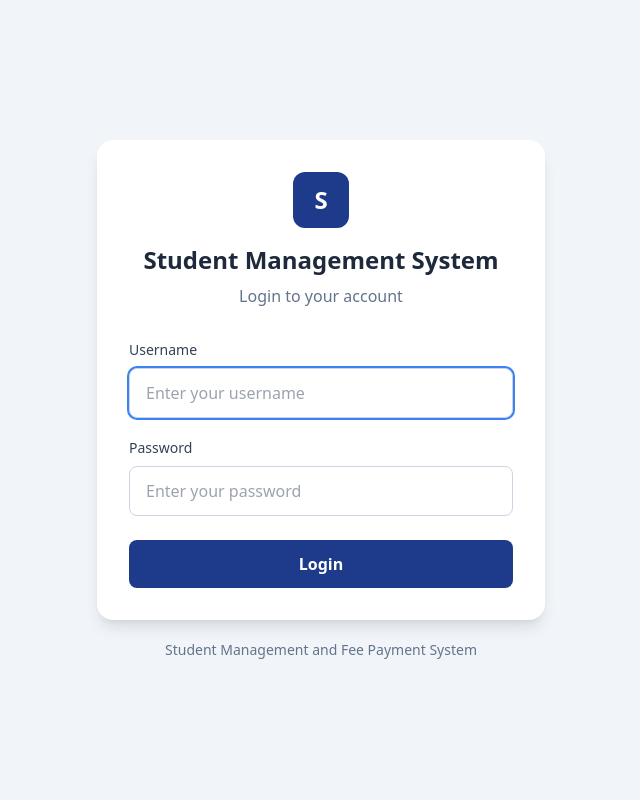
After one commit to Aakashsingh555/student_management_system, a Django app: page /accounts/login/ in a window 1280 px wide. The commit adds this page. Shown: the whole page, without its empty margins (319-959 px from the left). Run offline with Django 5.2, Linux system fonts and the light colour scheme; some libraries are stand-ins or nearby versions.

Commit message:
Complete login system

```diff
--- /dev/null
+++ b/accounts/urls.py
@@ -0,0 +1,7 @@
+from django.urls import path
+from . import views
+
+urlpatterns = [
+    path('login/', views.login_view, name='login'),
+    path('logout/', views.logout_view, name='logout'),
+]
--- a/accounts/views.py
+++ b/accounts/views.py
@@ -1,10 +1,37 @@
-from django.shortcuts import render
-from students.models import Student
+from django.contrib import messages
+from django.contrib.auth import authenticate, login, logout
+from django.contrib.auth.decorators import login_required
+from django.shortcuts import redirect, render
 
 
+def login_view(request):
+    if request.user.is_authenticated:
+        return redirect('dashboard')
+
+    if request.method == 'POST':
+        username = request.POST.get('username')
+        password = request.POST.get('password')
+
+        user = authenticate(
+            request,
+            username=username,
+            password=password
+        )
+
+        if user is not None:
+            login(request, user)
+            return redirect('dashboard')
+
+        messages.error(request, 'Invalid username or password.')
+
+    return render(request, 'accounts/login.html')
+
+
+@login_required
 def dashboard(request):
-    students = Student.objects.all()
+    return render(request, 'dashboard.html')
 
-    return render(request, 'dashboard.html', {
-        'students': students
-    })
+
+def logout_view(request):
+    logout(request)
+    return redirect('login')
--- a/config/settings.py
+++ b/config/settings.py
@@ -130,6 +130,10 @@ STATICFILES_DIRS = [
 ]
 MEDIA_URL = '/media/'
 MEDIA_ROOT = BASE_DIR / 'media'
+# Authentication
+LOGIN_URL = '/accounts/login/'
+LOGIN_REDIRECT_URL = '/'
+LOGOUT_REDIRECT_URL = '/accounts/login/'
 
 # Email
 # https://docs.djangoproject.com/en/6.1/topics/email/#topic-email-configuration
--- a/config/urls.py
+++ b/config/urls.py
@@ -1,25 +1,13 @@
-"""
-URL configuration for config project.
-
-The `urlpatterns` list routes URLs to views. For more information please see:
-    https://docs.djangoproject.com/en/6.1/topics/http/urls/
-Examples:
-Function views
-    1. Add an import:  from my_app import views
-    2. Add a URL to urlpatterns:  path('', views.home, name='home')
-Class-based views
-    1. Add an import:  from other_app.views import Home
-    2. Add a URL to urlpatterns:  path('', Home.as_view(), name='home')
-Including another URLconf
-    1. Import the include() function: from django.urls import include, path
-    2. Add a URL to urlpatterns:  path('blog/', include('blog.urls'))
-"""
 from django.contrib import admin
 from django.urls import path, include
 from accounts import views
 
 urlpatterns = [
     path('admin/', admin.site.urls),
+
+    path('accounts/', include('accounts.urls')),
+
     path('students/', include('students.urls')),
+
     path('', views.dashboard, name='dashboard'),
 ]
--- /dev/null
+++ b/templates/accounts/login.html
@@ -0,0 +1,133 @@
+<!DOCTYPE html>
+<html lang="en">
+
+<head>
+    <meta charset="UTF-8">
+    <meta name="viewport" content="width=device-width, initial-scale=1.0">
+
+    <title>Login - Student Management System</title>
+
+    <script src="https://cdn.tailwindcss.com"></script>
+</head>
+
+<body class="bg-slate-100 min-h-screen flex items-center justify-center">
+
+    <div class="w-full max-w-md">
+
+        <div class="bg-white rounded-2xl shadow-lg p-8">
+
+            <!-- Header -->
+            <div class="text-center mb-8">
+
+                <div class="w-14 h-14 bg-blue-900 text-white rounded-xl
+                            flex items-center justify-center
+                            mx-auto mb-4">
+
+                    <span class="text-2xl font-bold">S</span>
+
+                </div>
+
+                <h1 class="text-2xl font-bold text-slate-800">
+                    Student Management System
+                </h1>
+
+                <p class="text-slate-500 mt-2">
+                    Login to your account
+                </p>
+
+            </div>
+
+
+            <!-- Error Messages -->
+            {% if messages %}
+
+                {% for message in messages %}
+
+                    <div class="bg-red-100 border border-red-200
+                                text-red-700 px-4 py-3 rounded-lg mb-5">
+
+                        {{ message }}
+
+                    </div>
+
+                {% endfor %}
+
+            {% endif %}
+
+
+            <!-- Login Form -->
+            <form method="POST">
+
+                {% csrf_token %}
+
+                <!-- Username -->
+                <div class="mb-5">
+
+                    <label class="block text-sm font-medium
+                                  text-slate-700 mb-2">
+
+                        Username
+
+                    </label>
+
+                    <input
+                        type="text"
+                        name="username"
+                        required
+                        autofocus
+                        class="w-full px-4 py-3 border border-slate-300
+                               rounded-lg outline-none
+                               focus:ring-2 focus:ring-blue-500"
+                        placeholder="Enter your username"
+                    >
+
+                </div>
+
+
+                <!-- Password -->
+                <div class="mb-6">
+
+                    <label class="block text-sm font-medium
+                                  text-slate-700 mb-2">
+
+                        Password
+
+                    </label>
+
+                    <input
+                        type="password"
+                        name="password"
+                        required
+                        class="w-full px-4 py-3 border border-slate-300
+                               rounded-lg outline-none
+                               focus:ring-2 focus:ring-blue-500"
+                        placeholder="Enter your password"
+                    >
+
+                </div>
+
+
+                <!-- Login Button -->
+                <button
+                    type="submit"
+                    class="w-full bg-blue-900 text-white
+                           py-3 rounded-lg font-semibold
+                           hover:bg-blue-800 transition">
+
+                    Login
+
+                </button>
+
+            </form>
+
+        </div>
+
+        <p class="text-center text-sm text-slate-500 mt-5">
+            Student Management and Fee Payment System
+        </p>
+
+    </div>
+
+</body>
+
+</html>
```
Also changed, not shown: templates/base.html (+9 -0 lines), students/migrations/0003_merge_0002_alter_student_course_0002_student_address.py (added).
